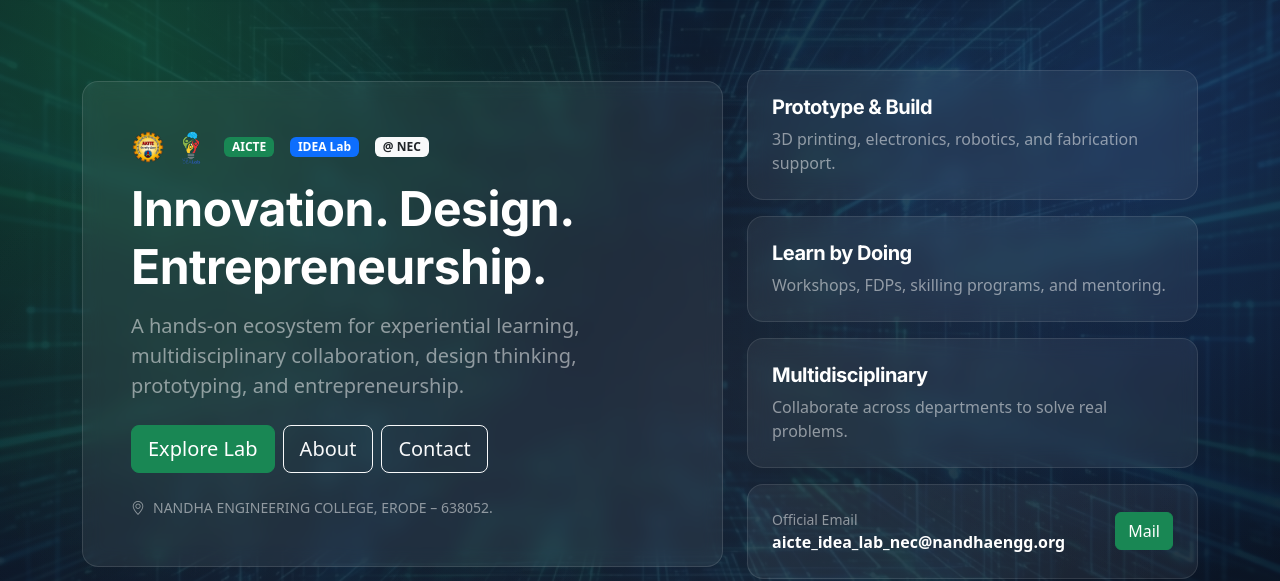
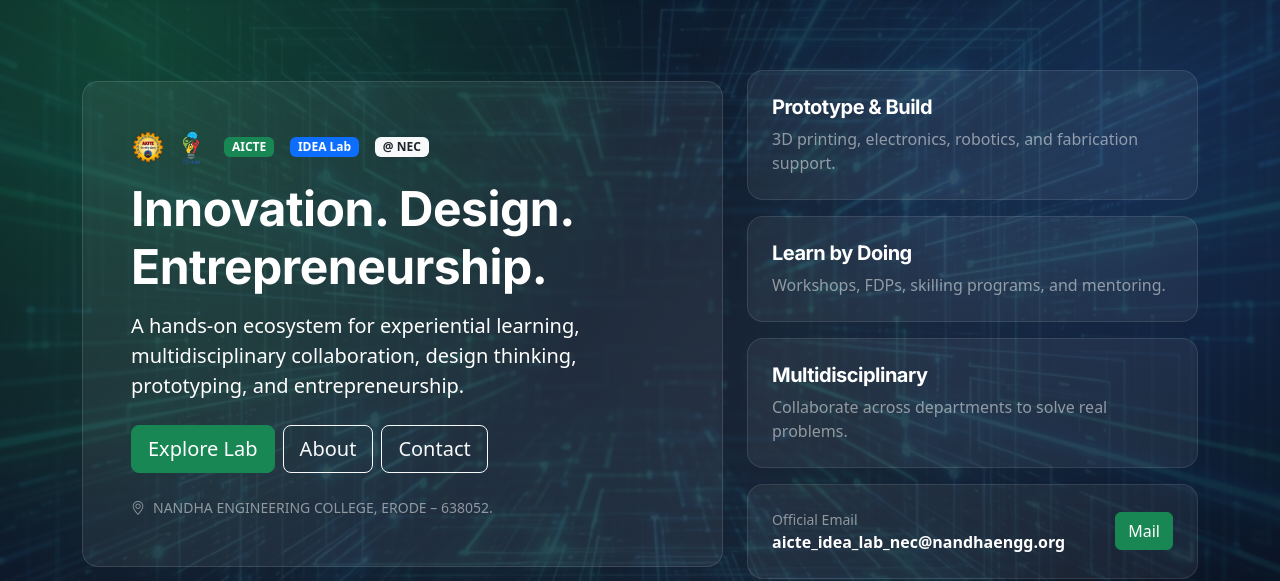
Before and after one commit to deepak-05dktopG/nec_idea_lab, a React (Vite) app: page / in a window 1280 px wide. Shown: the part 224-805 px from the top of the page. Built offline with nearby package versions, Linux system fonts and the light colour scheme.

Commit message:
home page update

```diff
--- a/src/pages/Home.jsx
+++ b/src/pages/Home.jsx
@@ -93,7 +93,6 @@
                 style={{
                   background: 'rgba(255,255,255,0.06)',
                   border: '1px solid rgba(255,255,255,0.12)',
-                  backdropFilter: 'blur(10px)',
                 }}
               >
                 <div className="d-flex align-items-center gap-3 flex-wrap mb-3">
@@ -107,7 +106,7 @@
                 </div>
 
                 <h1 className="display-5 fw-bold mb-3">Innovation. Design. Entrepreneurship.</h1>
-                <p className="lead text-white-50 mb-4">
+                <p className="lead text-white-100 mb-4">
                   A hands-on ecosystem for experiential learning, multidisciplinary collaboration, design thinking,
                   prototyping, and entrepreneurship.
                 </p>
@@ -134,7 +133,6 @@
                       style={{
                         background: 'rgba(255,255,255,0.06)',
                         border: '1px solid rgba(255,255,255,0.10)',
-                        backdropFilter: 'blur(10px)',
                       }}
                     >
                       <h5 className="fw-bold mb-2">{card.title}</h5>
```
